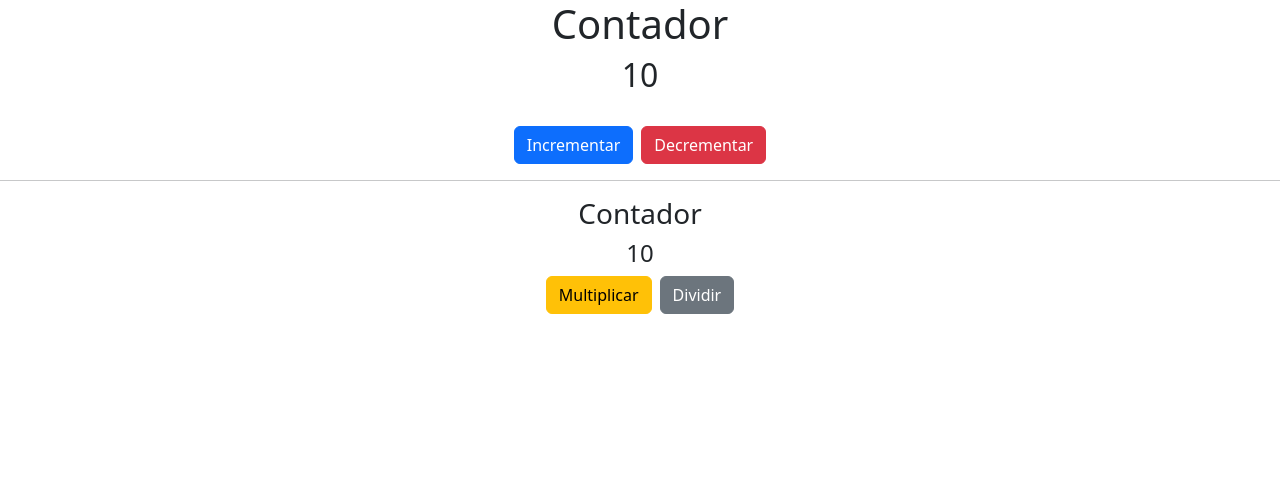
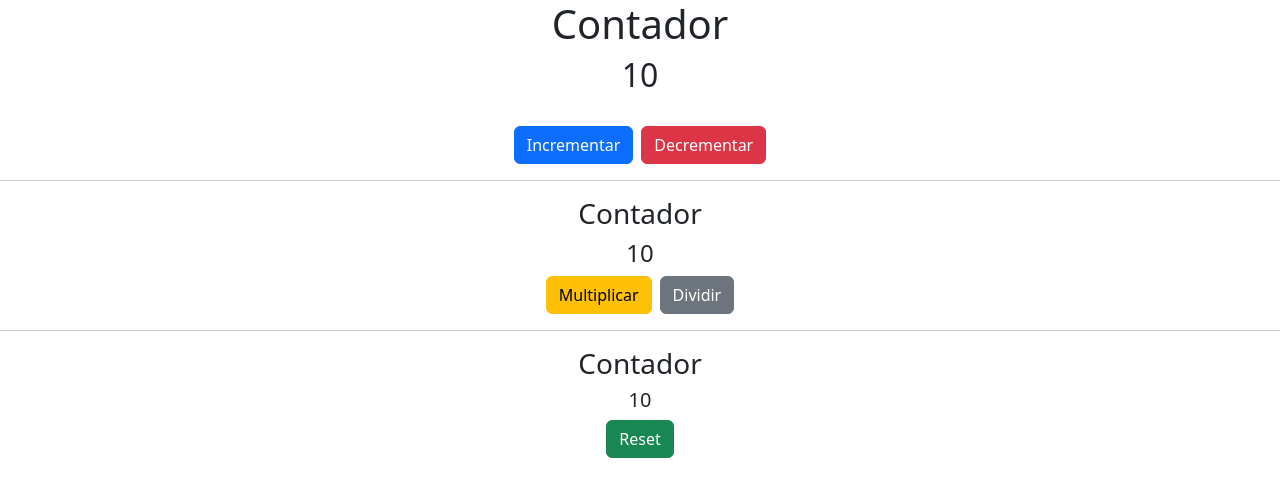
Before and after one commit to alexglzrys/angular-ngrx-fundamentos, an Angular app: page / in a window 1280 px wide. Shown: the top 496 px of the page. Built offline with nearby package versions, Linux system fonts and the light colour scheme.

Commit message:
integrar componente nieto

```diff
--- a/src/app/contador/hijo/hijo.component.html
+++ b/src/app/contador/hijo/hijo.component.html
@@ -7,3 +7,11 @@
     <button class="btn btn-secondary" (click)="dividir()">Dividir</button>
   </div>
 </div>
+
+<hr>
+
+<div class="row text-center">
+  <div class="col">
+    <app-nieto [contador]="contador" (cambioContador)="reset($event)"></app-nieto>
+  </div>
+</div>
--- a/src/app/contador/hijo/hijo.component.ts
+++ b/src/app/contador/hijo/hijo.component.ts
@@ -26,4 +26,12 @@ export class HijoComponent implements OnInit {
     this.cambioContador.emit(this.contador);
   }
 
+  reset(nuevoValor: number) {
+    this.contador = nuevoValor;
+    // Notificar al componente padre el nuevo valor que tomará el contador tras el reseteo emitido por el nieto.
+    // ? Esta burbuja de emiir eventos hacia arriba se puede reemplazar por un servicio, donde se tenga definido el valor base y los métodos para alterar dicho valor
+    // * Otra forma cuando la aplicación es muy compleja es hacer uso del patró REDUX
+    this.cambioContador.emit(this.contador)
+  }
+
 }
--- a/src/app/contador/nieto/nieto.component.html
+++ b/src/app/contador/nieto/nieto.component.html
@@ -1 +1,4 @@
-<p>nieto works!</p>
+<h3>Contador</h3>
+<h5>{{ contador }}</h5>
+
+<button class="btn btn-success" (click)="reset()">Reset</button>
--- a/src/app/contador/nieto/nieto.component.ts
+++ b/src/app/contador/nieto/nieto.component.ts
@@ -1,4 +1,4 @@
-import { Component, OnInit } from '@angular/core';
+import { Component, EventEmitter, Input, OnInit, Output } from '@angular/core';
 
 @Component({
   selector: 'app-nieto',
@@ -7,9 +7,17 @@ import { Component, OnInit } from '@angular/core';
 })
 export class NietoComponent implements OnInit {
 
+  @Input() contador!:number;
+  @Output() cambioContador: EventEmitter<number> = new EventEmitter<number>;
+
   constructor() { }
 
   ngOnInit(): void {
   }
 
+  reset() {
+    this.contador = 0;
+    this.cambioContador.emit(this.contador);
+  }
+
 }
```
